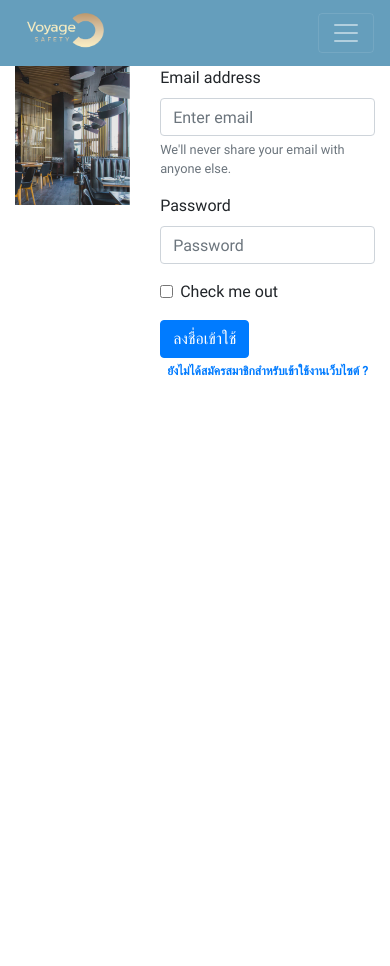
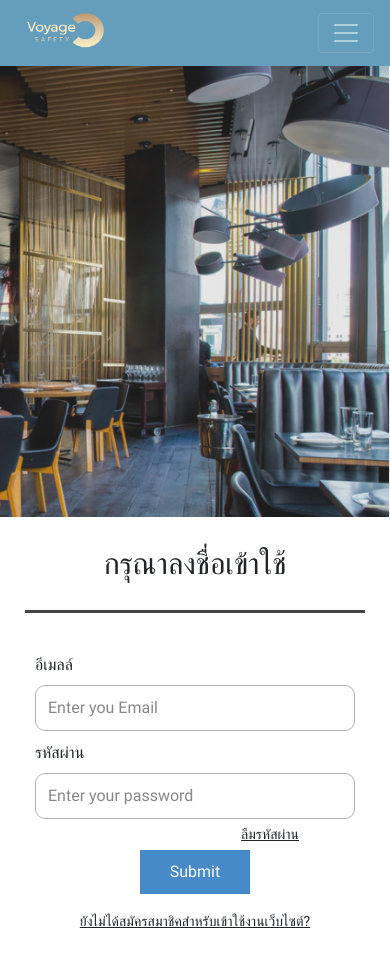
Before and after one commit to Watchrapong/VoyageSafetyfront-end, a React (Create React App) app: page /login in a window 390 px wide. Shown: the top 966 px of the page. Before the commit the page ends 844 px from the top, so only its background shows below. Built offline with nearby package versions, Linux system fonts and the light colour scheme; a web font is replaced by a local one.

Commit message:
login หน้าแต่ง

```diff
--- a/src/components/login/login.css
+++ b/src/components/login/login.css
@@ -0,0 +1,185 @@
+.sectionlogin {
+    min-height: 757px;
+  }
+
+  .sectionlogin .u-layout-wrap-1 {
+    margin-top: 0;
+    margin-bottom: 0;
+  }
+
+  .sectionlogin .u-image-1 {
+    background-image: url("../../assets/img/bglogin.png");
+    min-height: 757px;
+    background-position: 50% 50%;
+  }
+
+  .sectionlogin .u-container-layout-1 {
+    padding: 0;
+  }
+
+  .sectionlogin .u-layout-cell-2 {
+    min-height: 757px;
+  }
+
+  .sectionlogin .u-container-layout-2 {
+    padding: 30px 0;
+  }
+
+  .sectionlogin .u-group-1 {
+    width: 480px;
+    min-height: 415px;
+    height: auto;
+    margin: 143px auto 0;
+  }
+
+  .sectionlogin .u-text-1 {
+    font-size: 1.875rem;
+    margin: 0 auto 0 132px;
+  }
+
+  .sectionlogin .u-line-1 {
+    height: 3px;
+    margin-top: 30px;
+    margin-bottom: 0;
+    margin-left: 0;
+  }
+
+  .sectionlogin .u-form-1 {
+    height: 261px;
+    width: 370px;
+    margin: 30px 55px 0;
+  }
+
+  .sectionlogin .u-form-group-1 {
+    margin-left: 0;
+  }
+
+  .sectionlogin .u-form-group-2 {
+    margin-left: 0;
+  }
+
+  .sectionlogin .u-form-group-3 {
+    margin-top: 20px;
+  }
+
+  .sectionlogin .u-text-2 {
+    font-size: 0.875rem;
+    text-decoration: underline !important;
+    margin: -81px 66px 0 auto;
+  }
+
+  .sectionlogin .u-text-3 {
+    font-size: 0.875rem;
+    text-decoration: underline !important;
+    margin: 66px auto 0;
+  }
+
+  @media (max-width: 1199px) {
+    .sectionlogin {
+      min-height: 624px;
+    }
+
+    .sectionlogin .u-image-1 {
+      min-height: 624px;
+    }
+
+    .sectionlogin .u-layout-cell-2 {
+      min-height: 624px;
+    }
+
+    .sectionlogin .u-group-1 {
+      width: 470px;
+      margin-top: 0;
+      height: auto;
+    }
+
+    .sectionlogin .u-line-1 {
+      margin-left: initial;
+    }
+
+    .sectionlogin .u-form-1 {
+      margin-right: 50px;
+      margin-left: 50px;
+    }
+  }
+
+  @media (max-width: 991px) {
+    .sectionlogin {
+      min-height: 478px;
+    }
+
+    .sectionlogin .u-image-1 {
+      min-height: 478px;
+    }
+
+    .sectionlogin .u-layout-cell-2 {
+      min-height: 100px;
+    }
+
+    .sectionlogin .u-container-layout-2 {
+      padding-top: 29px;
+      padding-bottom: 29px;
+    }
+
+    .sectionlogin .u-group-1 {
+      width: 360px;
+    }
+
+    .sectionlogin .u-text-1 {
+      width: auto;
+      margin-left: auto;
+    }
+
+    .sectionlogin .u-form-1 {
+      width: 360px;
+      margin-right: 0;
+      margin-left: 0;
+    }
+  }
+
+  @media (max-width: 767px) {
+    .sectionlogin {
+      min-height: 817px;
+    }
+
+    .sectionlogin .u-image-1 {
+      min-height: 717px;
+    }
+
+    .sectionlogin .u-layout-cell-2 {
+      min-height: 597px;
+    }
+  }
+
+  @media (max-width: 575px) {
+    .sectionlogin {
+      min-height: 740px;
+    }
+
+    .sectionlogin .u-layout-wrap-1 {
+      margin-bottom: 60px;
+    }
+
+    .sectionlogin .u-image-1 {
+      min-height: 451px;
+    }
+
+    .sectionlogin .u-layout-cell-2 {
+      min-height: 415px;
+    }
+
+    .sectionlogin .u-container-layout-2 {
+      padding-top: 0;
+      padding-bottom: 0;
+    }
+
+    .sectionlogin .u-group-1 {
+      width: 340px;
+      margin-top: 30px;
+      margin-bottom: -30px;
+    }
+
+    .sectionlogin .u-form-1 {
+      width: 340px;
+    }
+  }
--- a/src/components/login/login.js
+++ b/src/components/login/login.js
@@ -1,18 +1,20 @@
 import React, { Component } from "react";
 import { login, autoLogin } from "./../../actions/login.action";
 import { connect } from "react-redux";
-import { Container, Row, Col, Form, Button, Badge } from "react-bootstrap";
-import Image from "react-bootstrap/Image";
-import bglogin from "./../../assets/img/bglogin.png";
+import {Container, Row, Col, Form, Button} from "react-bootstrap"
+import Image from "react-bootstrap/Image"
+import bglogin from "./../../assets/img/bglogin.png"
+import "../login/login.css"
 
 class Login extends Component {
+
   constructor(props) {
-    super(props);
+    super(props)
 
     this.state = {
       Email: "",
       Password: "",
-    };
+    }
   }
 
   componentDidMount() {
@@ -21,6 +23,7 @@ class Login extends Component {
 
   showError = () => {
     return (
+
       <div className="alert alert-danger alert-dismissible">
         <button
           type="button"
@@ -35,141 +38,70 @@ class Login extends Component {
                   </h5>
                   Incorrect Email or Password
       </div>
-    );
-  };
+    )
+  }
+
+
 
   render() {
     return (
       <div>
-        <Container>
-          <Row>
-            <Col>
-              <Image src={bglogin} fluid />
-            </Col>
-            <Col>
-              <Form>
-                <Form.Group className="mb-3" controlId="formBasicEmail">
-                  <Form.Label>Email address</Form.Label>
-                  <Form.Control type="email" placeholder="Enter email" onChange={e => this.setState({ Email: e.target.value })}/>
-                  <Form.Text className="text-muted">
-                    We'll never share your email with anyone else.
-                  </Form.Text>
-                </Form.Group>
-
-                <Form.Group className="mb-3" controlId="formBasicPassword">
-                  <Form.Label>Password</Form.Label>
-                  <Form.Control type="password" placeholder="Password" onChange={e => this.setState({ Password: e.target.value })}/>
-                </Form.Group>
-                <Form.Group className="mb-3" controlId="formBasicCheckbox">
-                  <Form.Check type="checkbox" label="Check me out" />
-                </Form.Group>
-                {this.props.loginReducer.isError && this.showError()}
-                <Button variant="primary" type="submit" onClick={e => {
-                        e.preventDefault();
-                        this.props.login(this.props.history, this.state)
-                      }}>
-                  ลงชื่อเข้าใช้
-                </Button>
-              </Form>
-              <a href="" onClick={() => this.props.history.push("/register")}>
-              <Badge pill bg="light" text="dark"
-                  >
-                    ยังไม่ได้สมัครสมาชิกสำหรับเข้าใช้งานเว็บไซต์ ?
-                </Badge></a>
-            </Col>
-          </Row>
-        </Container>
-        {/* <div className="hold-transition login-page">
-        <div className="login-box">
-
-          <div className="card card-outline card-primary">
-            <div className="card-header text-center">
-              <a href="../../index2.html" className="h1">
-                <b>Voyage</b>Safety
-              </a>
+        <section className="u-align-center u-clearfix sectionlogin" id="sec-2614">
+  <div className="u-clearfix u-expanded-width u-gutter-0 u-layout-wrap u-layout-wrap-1">
+    <div className="u-layout">
+      <div className="u-layout-row">
+        <div className="u-container-style u-image u-layout-cell u-size-30 u-image-1" data-image-width={896} data-image-height={1080}>
+          <div className="u-container-layout u-container-layout-1" />
         </div>
-            <div className="card-body">
-              <p className="login-box-msg">Sign in to start your session</p>
-              <form>
-                <div className="input-group mb-3">
-                  <input
-                    onChange={e => this.setState({ Email: e.target.value })}
-                    type="email"
-                    className="form-control"
-                    placeholder="Email"
-                    name="Email"
-                  />
-                  <div className="input-group-append">
-                    <div className="input-group-text">
-                      <span className="fas fa-envelope" />
+        <div className="u-container-style u-layout-cell u-shape-rectangle u-size-30 u-layout-cell-2">
+          <div className="u-container-layout u-valign-middle-lg u-valign-middle-md u-valign-middle-sm u-container-layout-2">
+            <div className="u-container-style u-group u-group-1">
+              <div className="u-container-layout">
+                <h1 className="u-text u-text-default u-text-1">กรุณาลงชื่อเข้าใช้ </h1>
+                <div className="u-border-3 u-border-grey-dark-1 u-expanded-width u-line u-line-horizontal u-line-1" />
+                <div className="u-form u-form-1">
+                  <form action="#" method="POST" className="u-clearfix u-form-spacing-10 u-form-vertical u-inner-form" source="custom" name="form" style={{padding: 10}}>
+                    <div className="u-form-group u-form-group-1">
+                      <label htmlFor="text-42dd" className="u-label">อีเมลล์</label>
+                      <input type="text" placeholder="Enter you Email" id="text-42dd" name="text" className="u-border-1 u-border-grey-30 u-input u-input-rectangle u-radius-10 u-white" />
+                    </div>
+                    <div className="u-form-group u-form-group-2">
+                      <label htmlFor="text-364e" className="u-label">รหัสผ่าน</label>
+                      <input type="text" placeholder="Enter your password" id="text-364e" name="password" className="u-border-1 u-border-grey-30 u-input u-input-rectangle u-radius-10 u-white" required="required" />
+                    </div>
+                    <div className="u-align-center u-form-group u-form-submit u-form-group-3">
+                      <a href="#" className="u-btn u-btn-submit u-button-style">Submit</a>
+                      <input type="submit" defaultValue="submit" className="u-form-control-hidden" />
+                    </div>
+                    <div className="u-form-send-message u-form-send-success"> Thank you! Your message has been sent. </div>
+                    <div className="u-form-send-error u-form-send-message"> Unable to send your message. Please fix errors then try again. </div>
+                    <input type="hidden" defaultValue name="recaptchaResponse" />
+                  </form>
+                </div>
+                <p className="u-text u-text-default u-text-2">ลืมรหัสผ่าน</p>
+                <p className="u-text u-text-default u-text-3">ยังไม่ได้สมัครสมาชิคสำหรับเข้าใช้งานเว็บไซต์?</p>
               </div>
             </div>
           </div>
-                <div className="input-group mb-3">
-                  <input
-                    onChange={e => this.setState({ Password: e.target.value })}
-                    type="password"
-                    className="form-control"
-                    placeholder="Password"
-                    name="Password"
-                  />
-                  <div className="input-group-append">
-                    <div className="input-group-text">
-                      <span className="fas fa-lock" />
         </div>
       </div>
     </div>
-                {this.props.loginReducer.isError && this.showError()}
-                <div className="row">
-                  <div className="col-8">
-                    <div className="icheck-primary">
-                      <input type="checkbox" id="remember" />
-                      <label htmlFor="remember">Remember Me</label>
   </div>
-                  </div>
-
-                  <div className="col-4">
-                    <button
-                      onClick={e => {
-                        e.preventDefault();
-                        this.props.login(this.props.history, this.state)
-                      }}
-                      type="submit" className="btn btn-block btn-primary btn-sm">
-                      Sign In
-                    </button>
-                  </div>
-
-                </div>
-              </form>
-              <p className="mb-1">
-                <button className="btn btn-block btn-outline-primary btn-sm">
-                  I forgot my password
-                </button>
-              </p>
-              <p className="mb-0"> */}
-        {/* <button
-                  onClick={() => this.props.history.push("/register")}
-                  className="btn btn-block btn-outline-primary btn-sm"
-                >
-                  Register a new membership
-                </button>
-              </p>
-            </div>
+</section>
 
       </div>
 
-        </div>
-      </div> */}
-      </div>
+
       );
   }
 }
 
-const mapStateToProps = ({ loginReducer }) => ({ loginReducer });
+const mapStateToProps = ({ loginReducer }) => ({ loginReducer })
 
 const mapDispatchToProps = {
   login,
-  autoLogin,
-};
+  autoLogin
+}
 
-export default connect(mapStateToProps, mapDispatchToProps)(Login);
+
+export default connect(mapStateToProps, mapDispatchToProps)(Login)
```
Lines whose indentation alone changed are shown as unchanged.
